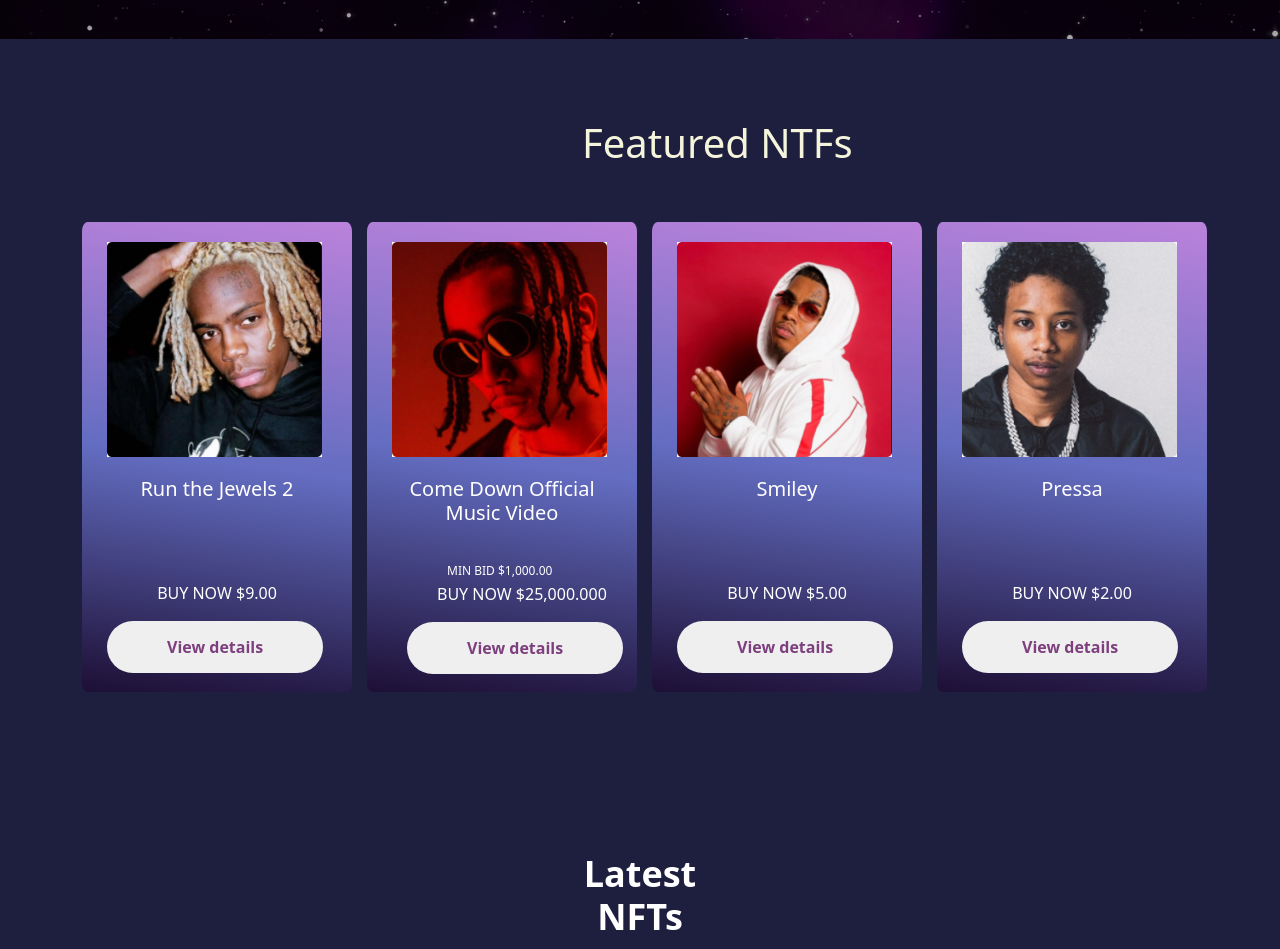
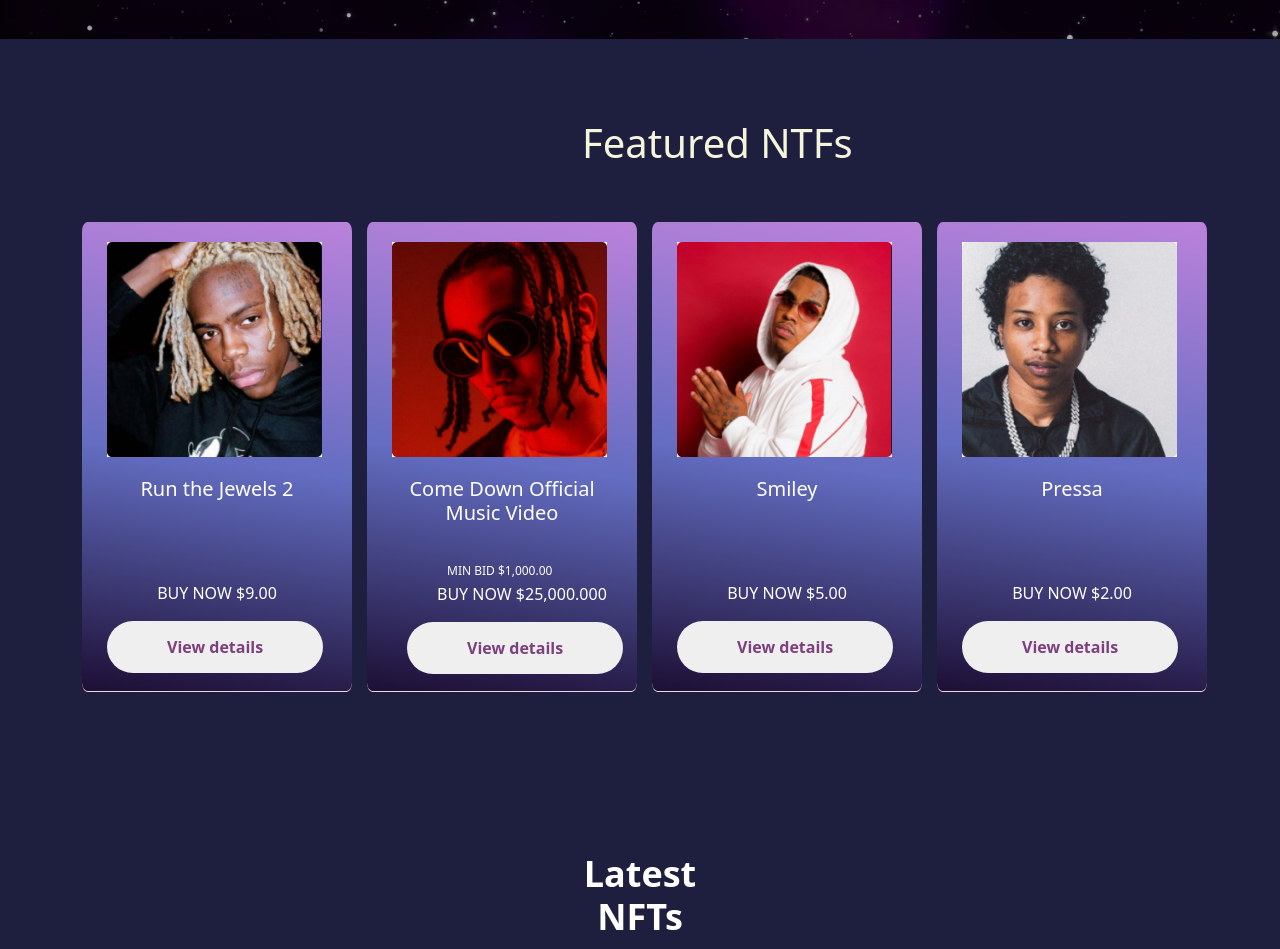
Before and after one commit to MuhammadazizEsonboyev/Music_WebSite_09, a plain HTML site: page index.html in a window 1280 px wide. Shown: the part 798-1747 px from the top of the page. Drawn offline with nearby package versions, Linux system fonts and the light colour scheme.

Commit message:
shohruh music

```diff
--- a/index.css
+++ b/index.css
@@ -127,6 +127,7 @@
     padding: 20px 25px;
     border-radius: 2%;
     position: relative;
+    border-bottom: 1px solid rgb(233, 218, 218);/* + */
 }
 .pari{
     position: absolute;
```
